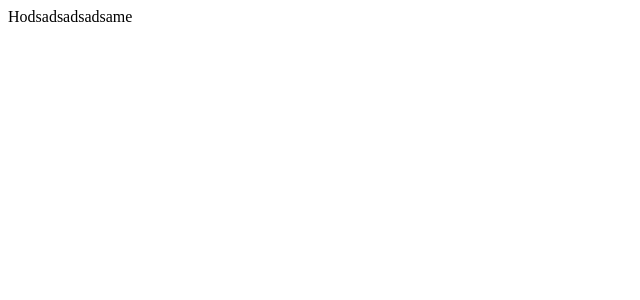
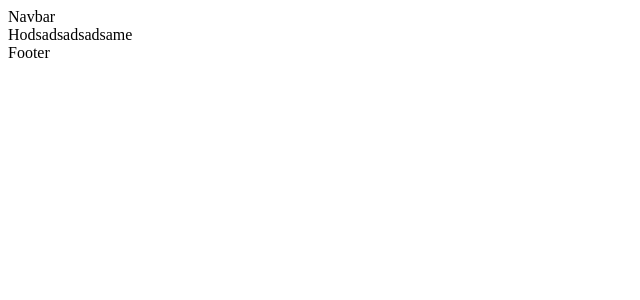
Before and after one commit to AgiletechDev/HomeWallet, a React (Vite) app: page / in a window 1280 px wide. Shown: the top 300 px of the page, without its empty margins (0-640 px from the left). Built offline with nearby package versions, Linux system fonts and the light colour scheme.

Commit message:
Folders fixed

```diff
--- a/package.json
+++ b/package.json
@@ -24,6 +24,7 @@
     "@types/react": "^18.2.15",
     "@types/react-dom": "^18.2.7",
     "@vitejs/plugin-react": "^4.0.3",
+    "autoprefixer": "^10.4.16",
     "eslint": "^8.45.0",
     "eslint-plugin-react": "^7.32.2",
     "eslint-plugin-react-hooks": "^4.6.0",
--- a/src/App.jsx
+++ b/src/App.jsx
@@ -1,13 +1,15 @@
-import { Outlet } from 'react-router-dom';
+import { Outlet } from 'react-router-dom'
+import Navbar from './components/Navbar'
+import Footer from './components/Footer'
 
 function App() {
   return (
     <>
-    <Outlet />
+      <Navbar />
+      <Outlet />
+      <Footer />
     </>
-
-
-  );
+  )
 }
 
-export default App;
+export default App
--- /dev/null
+++ b/src/components/Footer.jsx
@@ -0,0 +1,9 @@
+import React from 'react'
+
+const Footer = () => {
+  return (
+    <div>Footer</div>
+  )
+}
+
+export default Footer
--- /dev/null
+++ b/src/components/Navbar.jsx
@@ -0,0 +1,9 @@
+import React from 'react'
+
+const Navbar = () => {
+  return (
+    <div>Navbar</div>
+  )
+}
+
+export default Navbar
```
Also changed, not shown: 1 other file (tests, documents, lock files or other folders).
